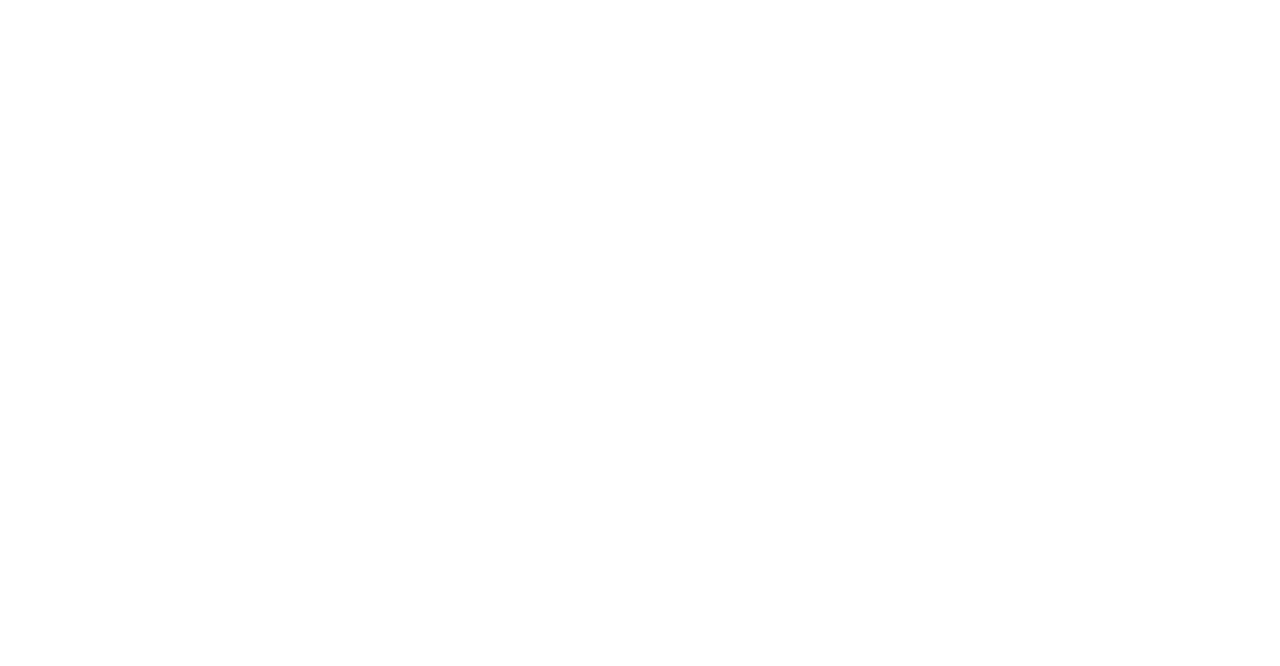
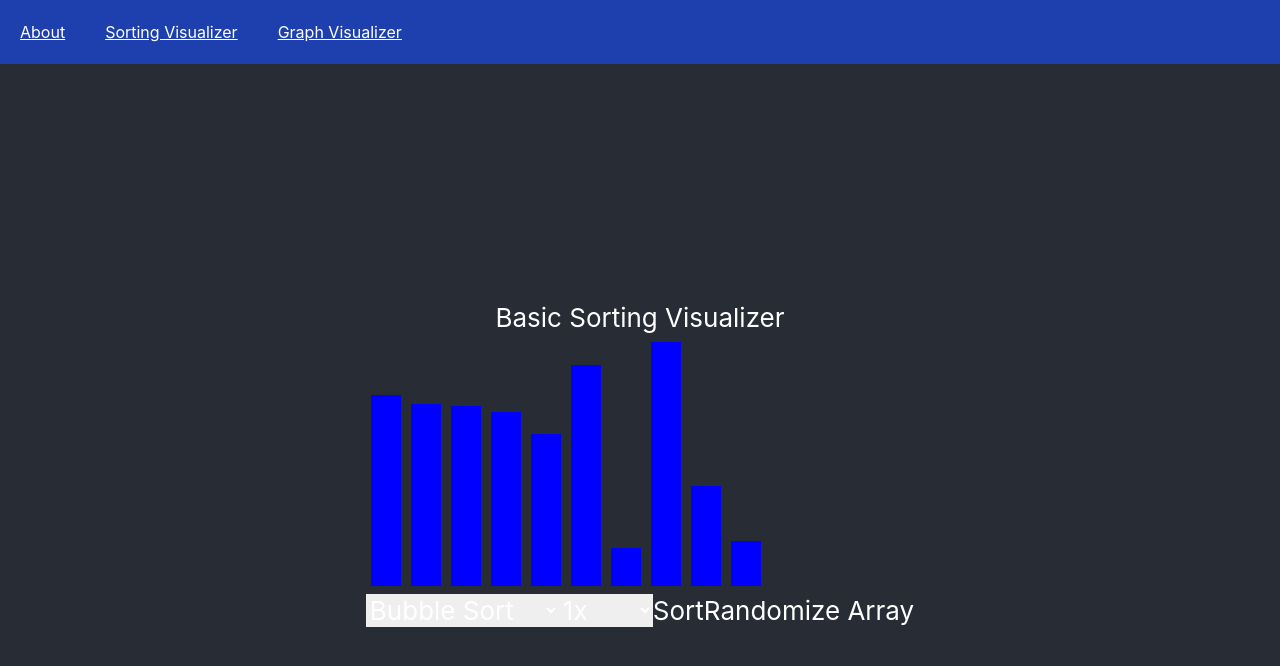
Before and after one commit to mattB37/algo-visualizer, a React (Create React App) app: page /algo-visualizer/sort-visualizer in a window 1280 px wide. Before the commit this address had no page. Shown: the top 666 px of the page. Built offline with nearby package versions, Linux system fonts and the light colour scheme.

Commit message:
added navbar and seperated website into pages

```diff
--- a/package.json
+++ b/package.json
@@ -46,6 +46,10 @@
     ]
   },
   "devDependencies": {
-    "gh-pages": "^5.0.0"
+    "autoprefixer": "^10.4.14",
+    "gh-pages": "^5.0.0",
+    "postcss": "^8.4.24",
+    "postcss-cli": "^10.1.0",
+    "tailwindcss": "^3.3.2"
   }
 }
--- a/src/App.css
+++ /dev/null
@@ -1,38 +0,0 @@
-.App {
-  text-align: center;
-}
-
-.App-logo {
-  height: 40vmin;
-  pointer-events: none;
-}
-
-@media (prefers-reduced-motion: no-preference) {
-  .App-logo {
-    animation: App-logo-spin infinite 20s linear;
-  }
-}
-
-.App-header {
-  background-color: #282c34;
-  min-height: 100vh;
-  display: flex;
-  flex-direction: column;
-  align-items: center;
-  justify-content: center;
-  font-size: calc(10px + 2vmin);
-  color: white;
-}
-
-.App-link {
-  color: #61dafb;
-}
-
-@keyframes App-logo-spin {
-  from {
-    transform: rotate(0deg);
-  }
-  to {
-    transform: rotate(360deg);
-  }
-}
--- a/src/App.tsx
+++ b/src/App.tsx
@@ -1,16 +1,9 @@
 import React from "react";
 import { BrowserRouter as Router, Routes, Route } from "react-router-dom";
-import "./App.css";
+import "./styles/App.css";
 import SortingVisualizer from "./components/SortingVisualizer";
-
-function Home() {
-  return (
-    <main>
-      <h2>Home</h2>
-      <a href="https://mattb37.github.io/sort-visualizer/">sort visualizer</a>
-    </main>
-  );
-}
+import Home from "./pages/home";
+import NavBar from "./components/NavBar";
 
 function App() {
   return (
@@ -18,17 +11,28 @@
       <Routes>
         <Route path="/algo-visualizer" element={<Home />} />
         <Route
-          path="/sort-visualizer"
+          path="/algo-visualizer/sort-visualizer"
           element={
-            <div className="App">
-              <header className="App-header">
+            <div>
+              <NavBar></NavBar>
+              <div className="App">
                 <p>Basic Sorting Visualizer</p>
                 <SortingVisualizer />
-              </header>
+              </div>
             </div>
           }
         />
-        <Route path="/graph-visualizer" element={<Home />} />
+        <Route
+          path="/algo-visualizer/graph-visualizer"
+          element={
+            <div>
+              <NavBar></NavBar>
+              <div>
+                <h1 className="App">Coming Soon</h1>
+              </div>
+            </div>
+          }
+        />
       </Routes>
     </Router>
   );
--- /dev/null
+++ b/src/components/GraphVisualizer.tsx
@@ -0,0 +1,5 @@
+const GraphVisualizer = () => {
+  return <h1>Coming Soon</h1>;
+};
+
+export default GraphVisualizer;
--- /dev/null
+++ b/src/components/NavBar.tsx
@@ -0,0 +1,27 @@
+const NavBar = () => {
+  return (
+    <div className="mt-0 text-white bg-blue-800">
+      <div className="flex flex-row p-5 justify-between">
+        <div className="flex flex-row gap-10 pr-5">
+          <a className="hover:text-slate-950 underline" href="/algo-visualizer">
+            About
+          </a>
+          <a
+            className="hover:text-slate-950 underline"
+            href="/algo-visualizer/sort-visualizer"
+          >
+            Sorting Visualizer
+          </a>
+          <a
+            className="hover:text-slate-950 underline"
+            href="/algo-visualizer/graph-visualizer"
+          >
+            Graph Visualizer
+          </a>
+        </div>
+      </div>
+    </div>
+  );
+};
+
+export default NavBar;
--- /dev/null
+++ b/src/pages/home.tsx
@@ -0,0 +1,31 @@
+import NavBar from "../components/NavBar";
+
+const Home = () => {
+  return (
+    <main>
+      <NavBar></NavBar>
+      <div className="App">
+        <h1 className="text-4xl font-bold mb-4">Welcome to Algo Visualizer!</h1>
+        <p className="mb-4">
+          This app is a small personal project. I always wanted to make some
+          sort of algorithm visualizer but never found time.
+        </p>
+        <h1 className="text-4xl font-bold mb-4">How does it work?</h1>
+        <p>
+          The app is built using react and typescript and is deployed through
+          github pages. Since github pages only supports static websites, each
+          "step" in the algorithm is stored as a state and then a list of every
+          state is displayed in succession.
+        </p>
+        <a
+          className="text-blue-500 hover:text-blue-800 underline"
+          href="https://github.com/mattB37/algo-visualizer"
+        >
+          Github
+        </a>
+      </div>
+    </main>
+  );
+};
+
+export default Home;
--- /dev/null
+++ b/src/styles/App.css
@@ -0,0 +1,11 @@
+.App {
+  text-align: center;
+  background-color: #282c34;
+  min-height: 100vh;
+  display: flex;
+  flex-direction: column;
+  align-items: center;
+  justify-content: center;
+  font-size: calc(10px + 2vmin);
+  color: white;
+}
--- /dev/null
+++ b/tailwind.config.js
@@ -0,0 +1,8 @@
+/** @type {import('tailwindcss').Config} */
+module.exports = {
+  content: ["./src/**/*.{js,jsx,ts,tsx}"],
+  theme: {
+    extend: {},
+  },
+  plugins: [],
+};
```
Also changed, not shown: src/index.css (+7 -3 lines), src/logo.svg (deleted), 1 other file (tests, documents, lock files or other folders).
